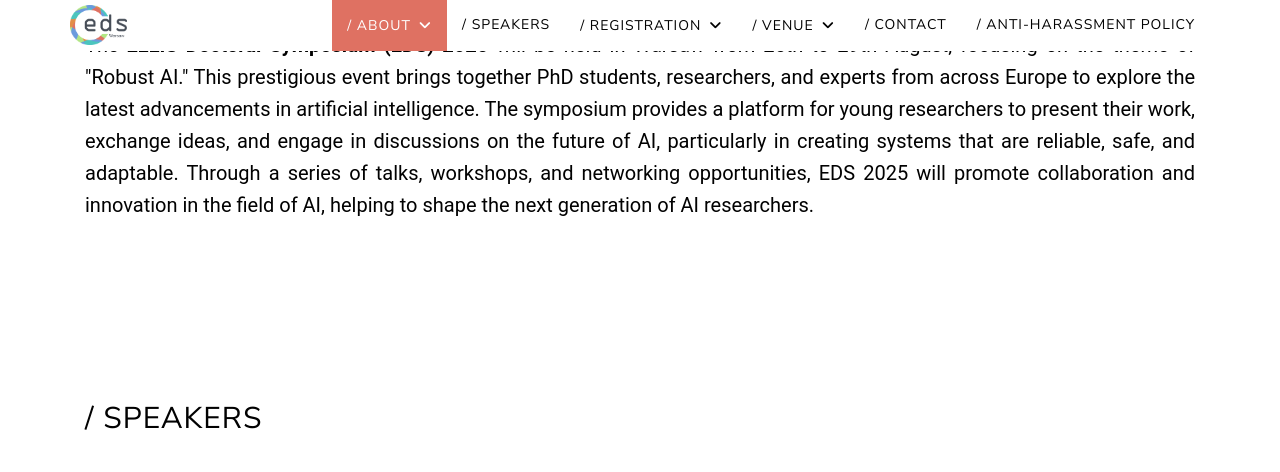
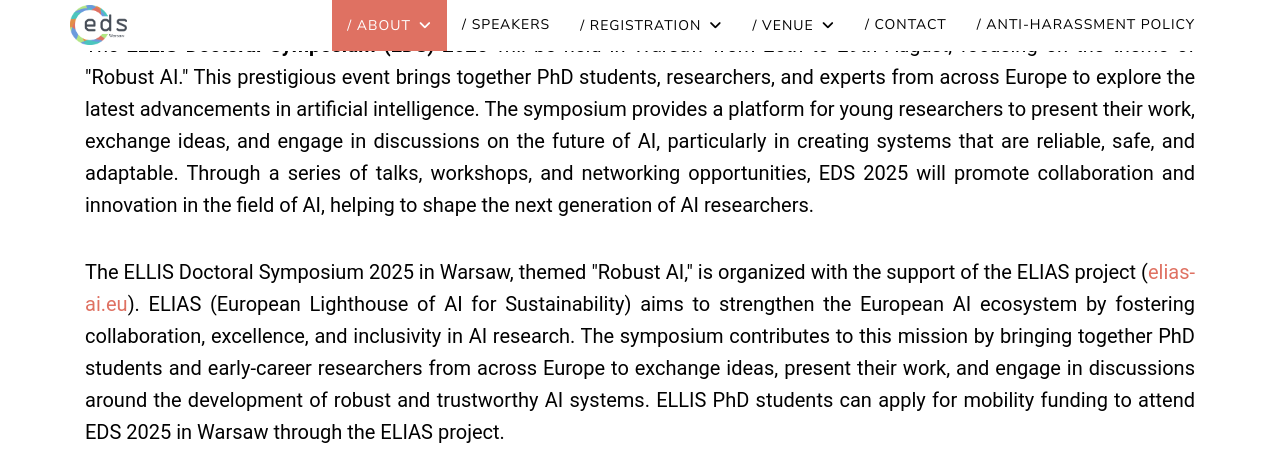
Before and after one commit to eds2025/eds2025.github.io, a Jekyll site: the page built from index.html, in a window 1280 px wide and 900 px high, scrolled down 1802 px, cut to the strip 0-472 px from the top of the window. Built offline with Jekyll 4.4.1, drawn with Linux system fonts in a browser that asks for light colours.

Commit message:
Add ELIAS paragraph

```diff
--- a/_includes/home/about.html
+++ b/_includes/home/about.html
@@ -40,6 +40,21 @@
                 generation
                 of AI researchers.
             </p>
+            <p>
+                The ELLIS Doctoral Symposium 2025 in Warsaw, themed "Robust AI," is organized with the support of the
+                ELIAS&nbsp;project&nbsp;(<a href="https://elias-ai.eu">elias-ai.eu</a>). ELIAS&nbsp;(European Lighthouse
+                of
+                AI for Sustainability)
+                aims to strengthen the European AI
+                ecosystem by
+                fostering collaboration, excellence, and inclusivity in AI research. The symposium contributes to this
+                mission by
+                bringing together PhD students and early-career researchers from across Europe to exchange ideas,
+                present their work,
+                and engage in discussions around the development of robust and trustworthy AI systems.
+                ELLIS PhD students can apply for mobility funding to attend EDS 2025 in Warsaw through the ELIAS
+                project.
+            </p>
             <!-- <p>
                 If you have any questions about the school, don't hesitate to contact us by email <a href="mailto:{{ site.email }}">{{ site.email }}</a>.
             </p> -->
```
